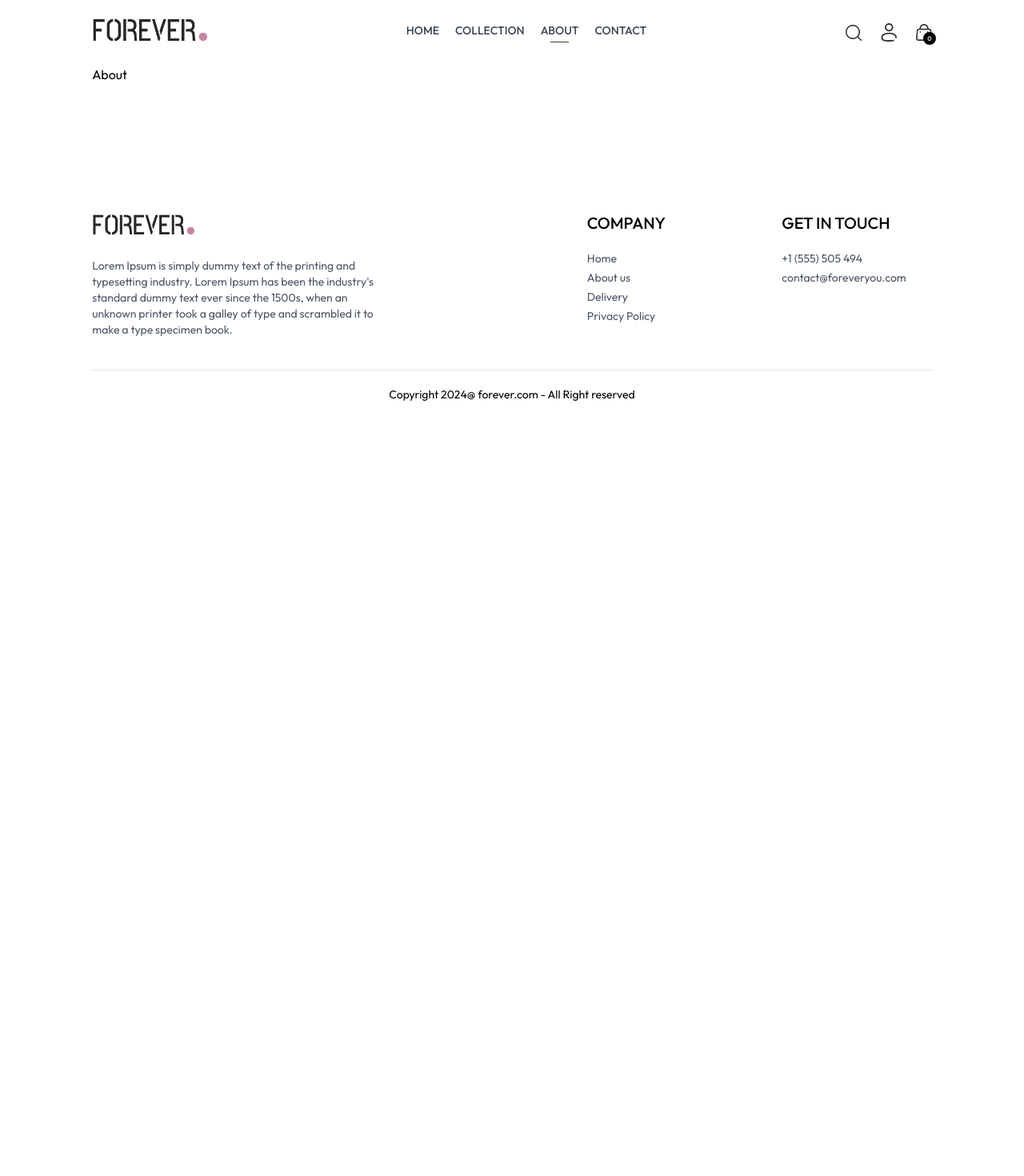
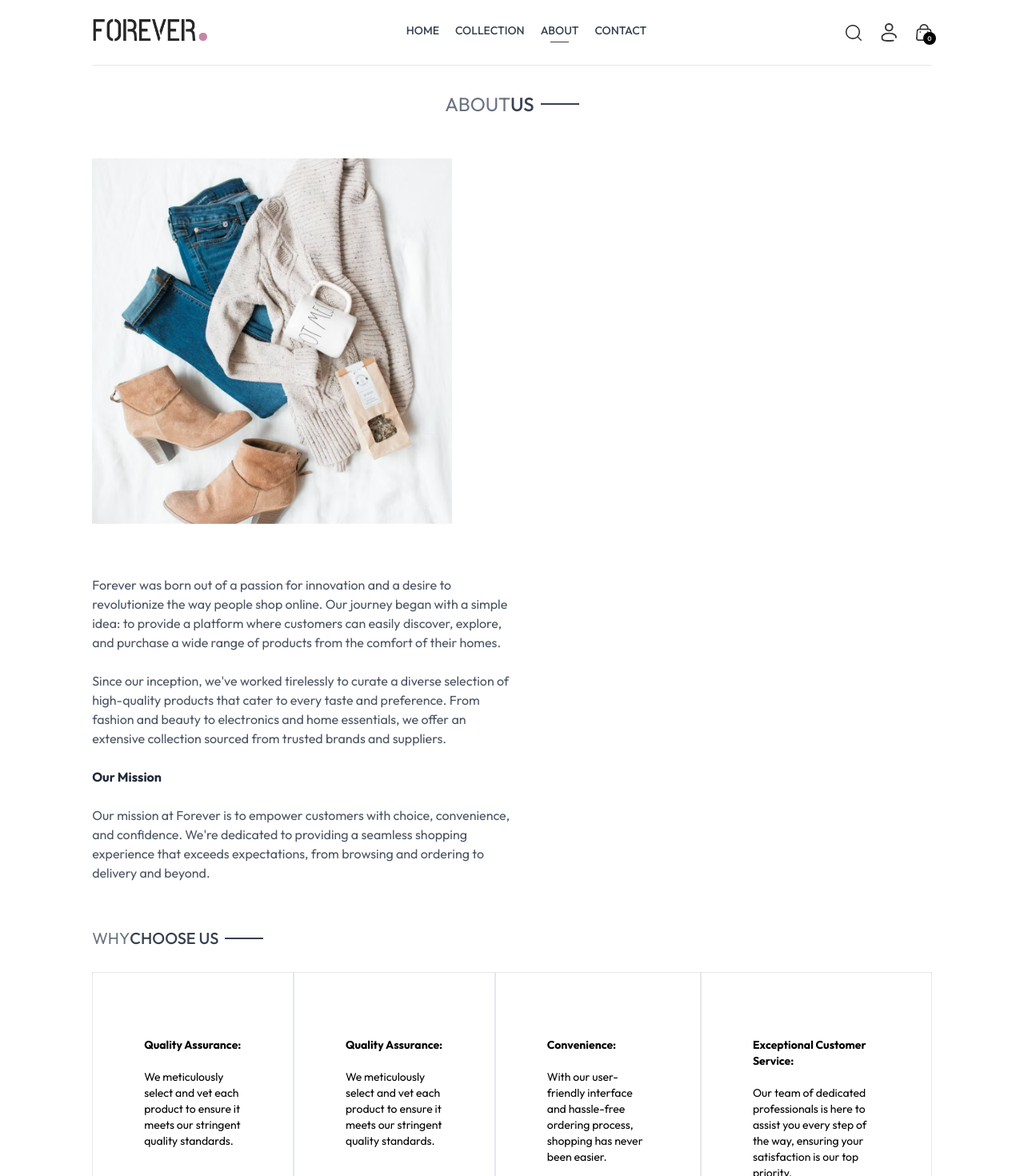
Before and after one commit to Ritesh810/Forever-Ecommerce, a React (Vite) app in the folder Forever app/: page /about in a window 1280 px wide. Shown: the top 1470 px of the page at 80% size. Before the commit the page ends 800 px from the top, so only its background shows below. Built offline with nearby package versions, Linux system fonts and the light colour scheme.

Commit message:
order page and about page Added

```diff
--- a/Forever app/src/components/Navbar.jsx
+++ b/Forever app/src/components/Navbar.jsx
@@ -44,11 +44,13 @@ function Navbar() {
         />
 
         <div className="group relative">
-          <img
-            src={assets.profile_icon}
-            alt="profile icon"
-            className="w-5 cursor-pointer"
-          />
+          <Link to='/login'>
+            <img
+              src={assets.profile_icon}
+              alt="profile icon"
+              className="w-5 cursor-pointer"
+            />
+          </Link>
           <div className="group-hover:block hidden absolute right-0 pt-4">
             <div className="flex flex-col gap-2 w-36 py-3 px-5 bg-slate-100 text-gray-500 rounded">
               <p className="cursor-pointer hover:text-black">My Profile</p>
--- a/Forever app/src/pages/About.jsx
+++ b/Forever app/src/pages/About.jsx
@@ -1,8 +1,46 @@
 import React from 'react'
+import Title from '../components/Title'
+import { assets } from '../assets/assets'
 
 function About() {
   return (
-    <div>About</div>
+    <div>
+      <div className='text-2xl text-center pt-8 border-t'>
+          <Title text1={'ABOUT'} text2={'US'} />
+      </div>
+      <div className='my-10 flex flex-col md:flex-col md:flex-row gap-16'>
+        <img className='w-full md:max-w-[450px]' src={assets.about_img} alt="about img" />
+        <div className='flex flex-col justify-center gap-6 md:w-2/4 text-gray-600'>
+          <p>Forever was born out of a passion for innovation and a desire to revolutionize the way people shop online. Our journey began with a simple idea: to provide a platform where customers can easily discover, explore, and purchase a wide range of products from the comfort of their homes.</p>
+          <p>Since our inception, we've worked tirelessly to curate a diverse selection of high-quality products that cater to every taste and preference. From fashion and beauty to electronics and home essentials, we offer an extensive collection sourced from trusted brands and suppliers.</p>
+          <b className='text-gray-800'>Our Mission</b>
+          <p>Our mission at Forever is to empower customers with choice, convenience, and confidence. We're dedicated to providing a seamless shopping experience that exceeds expectations, from browsing and ordering to delivery and beyond.</p>
+        </div>
+      </div>
+
+      <div className='text-xl py-4'>
+        <Title text1={'WHY'} text2={'CHOOSE US'} />
+      </div>
+
+      <div className='flex flex-col md:flex-row text-sm mb-20'>
+        <div className='border px-10 md:px-16 py-8 sm:py-20 flex flex-col gap-5'>
+          <b>Quality Assurance:</b>
+          <p>We meticulously select and vet each product to ensure it meets our stringent quality standards.</p>
+        </div>
+        <div className='border px-10 md:px-16 py-8 sm:py-20 flex flex-col gap-5'>
+          <b>Quality Assurance:</b>
+          <p>We meticulously select and vet each product to ensure it meets our stringent quality standards.</p>
+        </div>
+        <div className='border px-10 md:px-16 py-8 sm:py-20 flex flex-col gap-5'>
+          <b>Convenience:</b>
+          <p>With our user-friendly interface and hassle-free ordering process, shopping has never been easier.</p>
+        </div>
+        <div className='border px-10 md:px-16 py-8 sm:py-20 flex flex-col gap-5'>
+          <b>Exceptional Customer Service:</b>
+          <p>Our team of dedicated professionals is here to assist you every step of the way, ensuring your satisfaction is our top priority.</p>
+        </div>
+      </div>
+    </div>
   )
 }
 
--- a/Forever app/src/pages/Contact.jsx
+++ b/Forever app/src/pages/Contact.jsx
@@ -1,8 +1,13 @@
 import React from 'react'
+import Title from '../components/Title'
 
 function Contact() {
   return (
-    <div>Contact</div>
+    <div>
+      <div className='text-center text-2xl pt-10 border-t'>
+        <Title text1={'CONTACT'} text2={'US'} />
+      </div>
+    </div>
   )
 }
 
--- a/Forever app/src/pages/Login.jsx
+++ b/Forever app/src/pages/Login.jsx
@@ -1,8 +1,36 @@
-import React from 'react'
+import React, { useState } from 'react'
 
 function Login() {
+
+  const [currentState, setCurrentState] = useState('Sign Up')
+
+  const onSubmitHandler = async (event) => {
+    event.preventDefault();
+  }
+
   return (
-    <div>Login</div>
+    <div>
+      <form onSubmit={onSubmitHandler} className='flex flex-col items-center w-[90%] sm:max-w-96 m-auto mt-14 gap-4 text-gray-800'>
+        <div className='inline-flex items-center gap-2 mb-2 mt-10'>
+          <p className='prata-regular text-3xl '>
+            {currentState}
+          </p>
+          <hr className='border-none h-[1.5px] w-8 bg-gray-800' />
+        </div>
+        {currentState === 'login' ? '' : <input type="text" className='w-full px-3 py-2 border border-gray-800' placeholder='Name' required />}
+        <input type="email" className='w-full px-3 py-2 border border-gray-800' placeholder='Email' required />
+        <input type="password" className='w-full px-3 py-2 border border-gray-800' placeholder='Password' required />
+        <div className='w-full flex justify-between text-sm mt-[-8px]'>
+          <p className='cursor-pointer'>forgot your password?</p>
+          {
+            currentState === 'login'
+            ? <p onClick={() => setCurrentState('Sign Up')} className='cursor-pointer'>Create account</p>
+            : <p onClick={() => setCurrentState('Login')} className='cursor-pointer'>Login Here</p>
+          }
+        </div>
+        <button className='bg-black text-white font-light px-8 py-2 mt-4'>{currentState === 'Login' ? 'Sign In' : 'Sign Up'}</button>
+      </form>
+    </div>
   )
 }
 
--- a/Forever app/src/pages/Orders.jsx
+++ b/Forever app/src/pages/Orders.jsx
@@ -33,7 +33,7 @@ function Orders() {
                   <p className='min-w-2 h-2 rounded-full bg-green-500'></p>
                   <p className='text-small text-base'>Ready to Ship</p>
                 </div>
-                <button>Track Order</button>
+                <button className='border px-4 py-2 text-sm font-medium rounded-sm'>Track Order</button>
               </div>
             </div>
           ))
--- a/Forever app/src/pages/PlaceOrder.jsx
+++ b/Forever app/src/pages/PlaceOrder.jsx
@@ -1,4 +1,4 @@
-import React, { useContext } from 'react'
+import React, { useContext, useState } from 'react'
 import Title from '../components/Title'
 import CartTotal from '../components/CartTotal'
 import { assets } from '../assets/assets'
```
